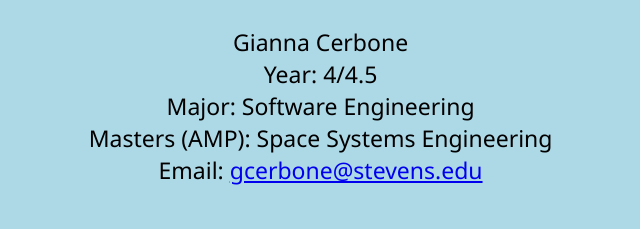
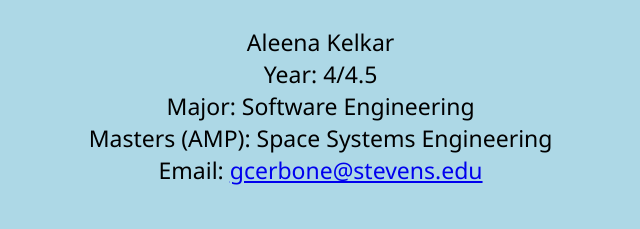
Before and after one commit to deepshah1065/Stevens-IEEE-Student-Branch, a plain HTML site: page eboard.html in a window 1280 px wide. Shown: the part 698-927 px from the top of the page, 19-659 px from the left. Drawn offline with Linux system fonts and the light colour scheme.

Commit message:
Changed Name

```diff
--- a/eboard.html
+++ b/eboard.html
@@ -79,7 +79,7 @@
     </div>
     <div class="text">
       <h2 style="font-size: 35px;">President</h2>
-      <p style="font-size: 23px;">Gianna Cerbone<br>
+      <p style="font-size: 23px;">Aleena Kelkar<br>
       Year: 4/4.5<br>
       Major: Software Engineering<br>
       Masters (AMP): Space Systems Engineering<br>
```
